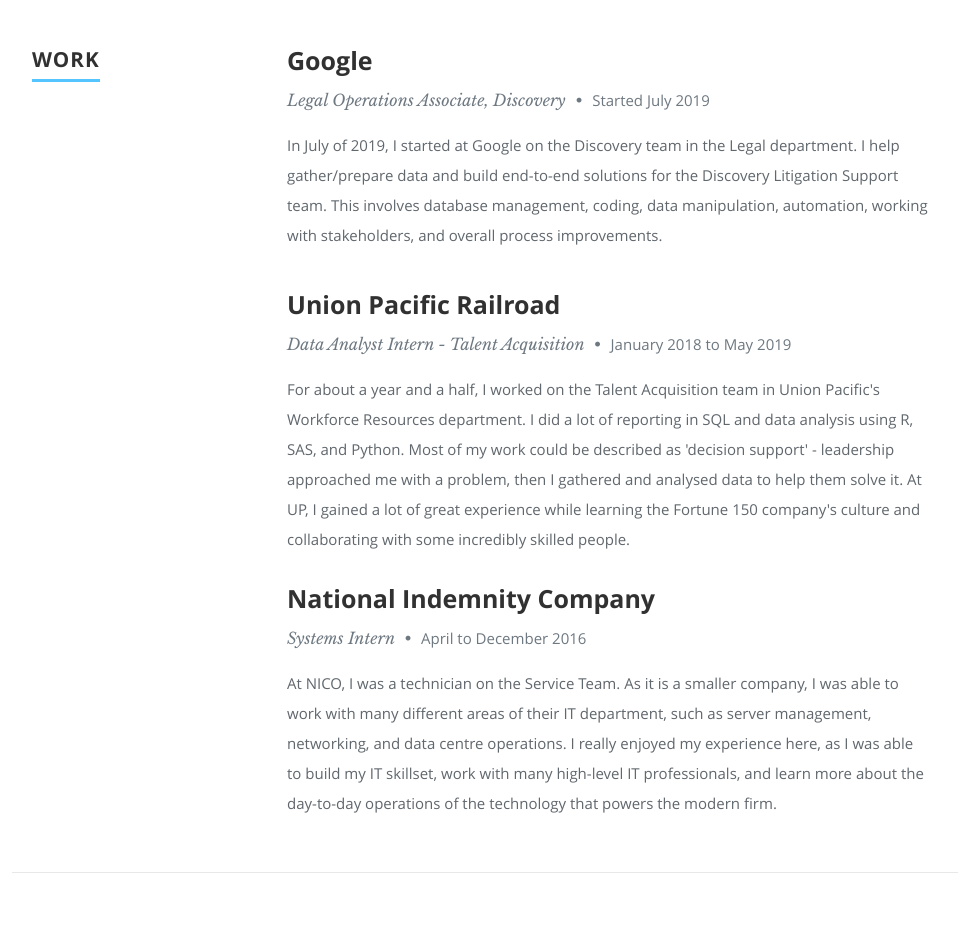
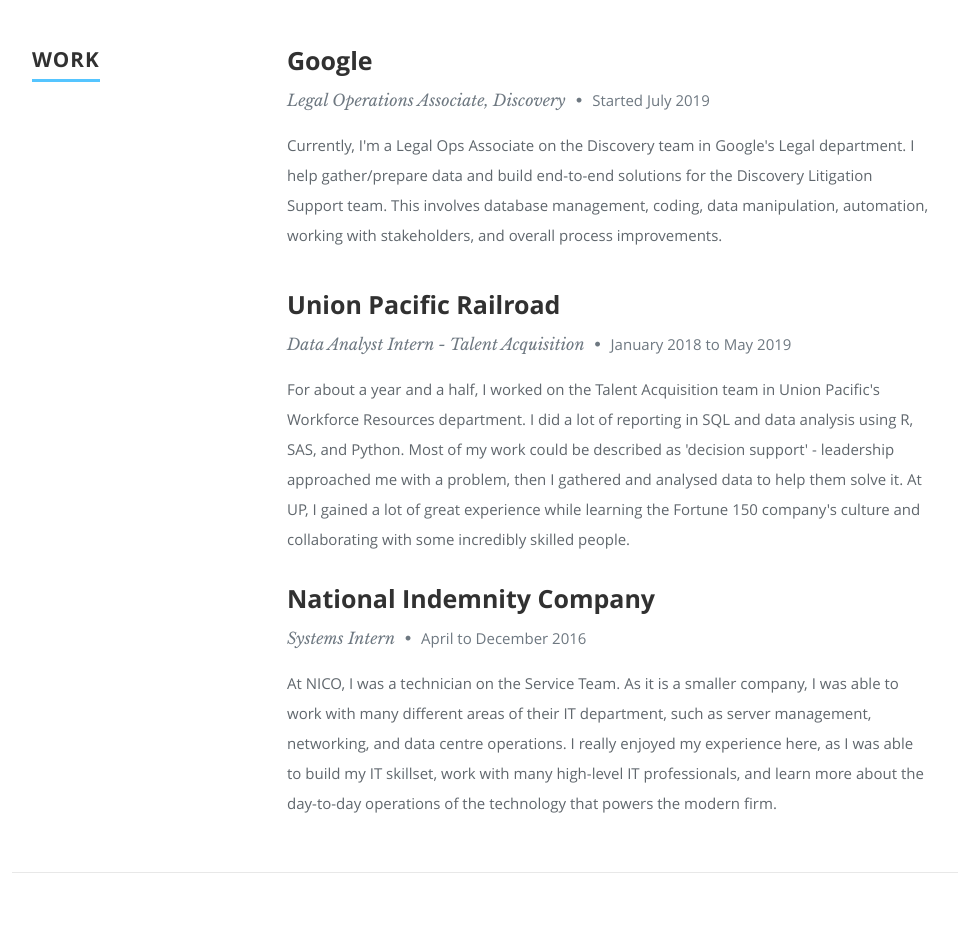
Before and after one commit to tedsilb/personal-site, a plain HTML site: page index.html in a window 1280 px wide. Shown: the part 2280-3205 px from the top of the page, without its empty margins (118-1076 px from the left). Drawn offline with Linux system fonts and the light colour scheme.

Commit message:
minor wording tweak

```diff
--- a/index.html
+++ b/index.html
@@ -216,7 +216,7 @@
                 <em class="date">Started July 2019</em>
               </p>
               <p>
-                In July of 2019, I started at Google on the Discovery team in the Legal department.
+                Currently, I'm a Legal Ops Associate on the Discovery team in Google's Legal department.
                 I help gather/prepare data and build end-to-end solutions
                   for the Discovery Litigation Support team.
                 This involves database management, coding, data manipulation, automation,
```
